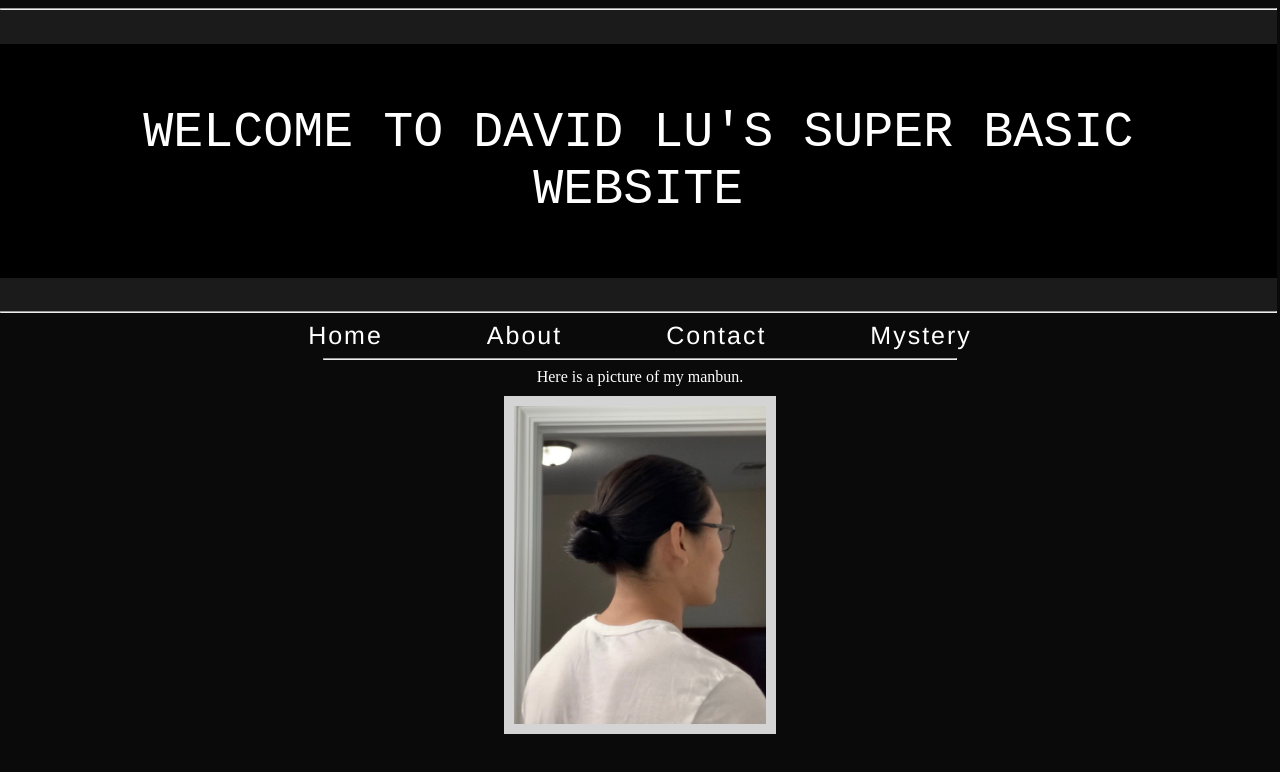
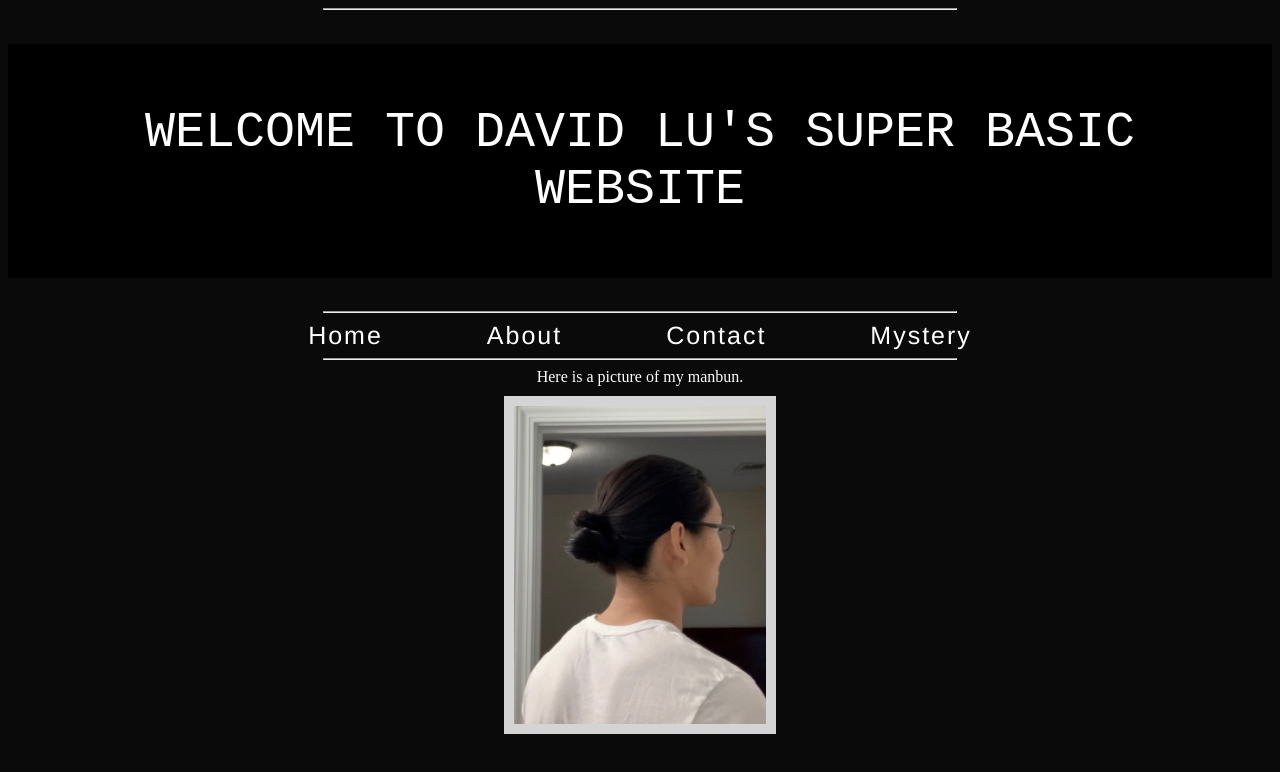
Before and after one commit to jdmar3-comp426/a01-dlupchs, a website: page index.html in a window 1280 px wide. Drawn offline with Linux system fonts and the light colour scheme.

Commit message:
hierarchical change?

```diff
--- a/styles.css
+++ b/styles.css
@@ -11,7 +11,7 @@ body > .header-div > #header {
   position: inherit;
 }
 
-.header-div .nested-div #header {
+.header-div > .nested-div > #header {
   padding: 60px;
   text-align: center;
   background: #000000;
@@ -25,7 +25,7 @@ body > .header-div > #header {
 }
 
 
-.header-div {
+body.header-div {
   width: 101%;
   margin-left: -8px;
   background-color: rgb(27, 27, 27);
@@ -36,7 +36,7 @@ body  {
   background-color: rgb(10, 10, 10);
 }
 
-body > hr {
+body hr {
   width: 50%;
 }
 
```
Also changed, not shown: index.html (+1 -1 lines).
